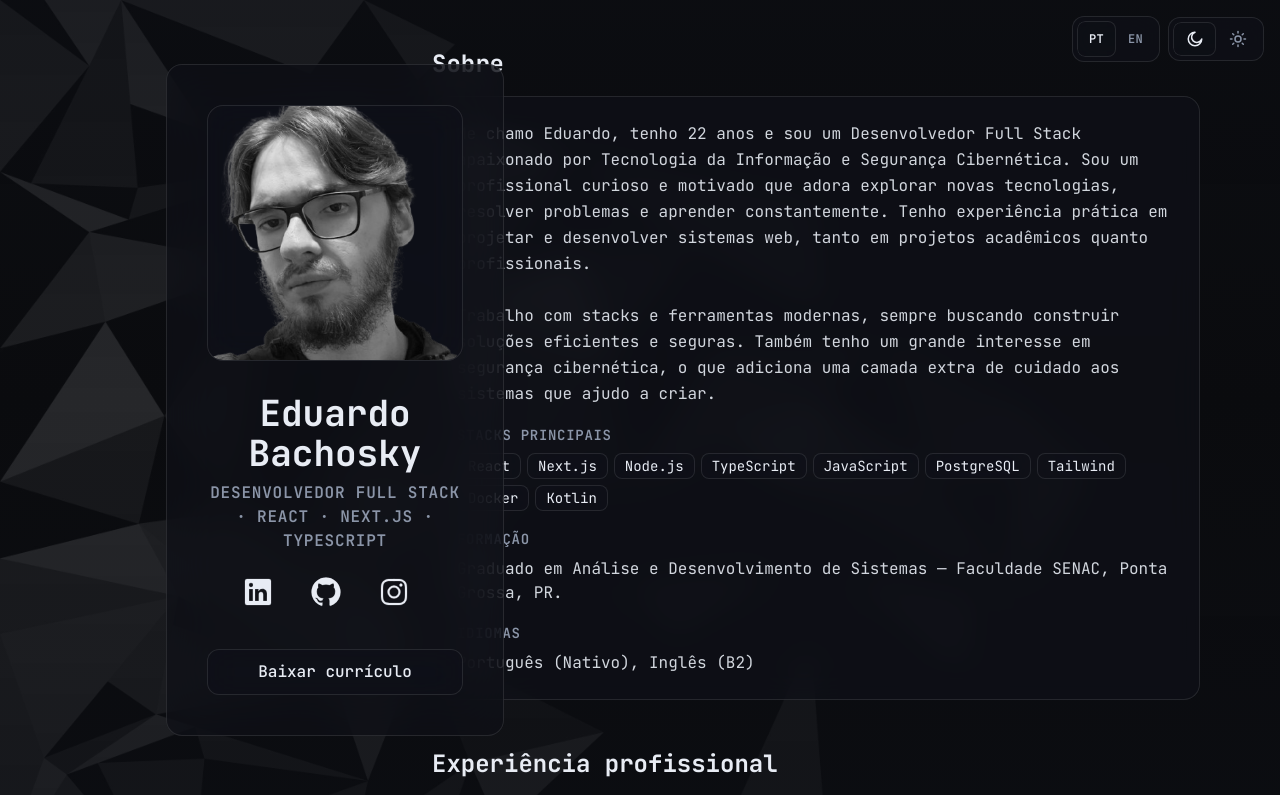
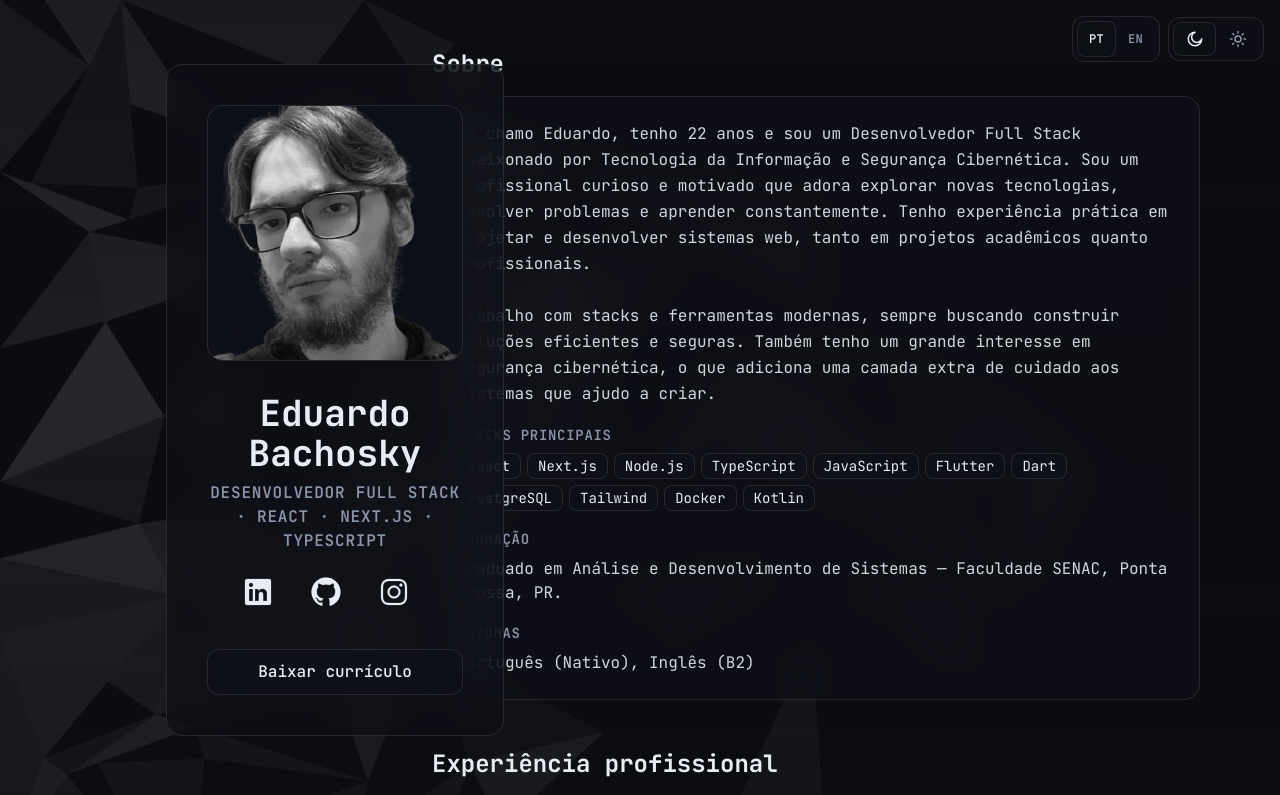
Before and after one commit to voronll/voronll-portfolio, a Next.js app: page /pt-BR in a window 1280 px wide. Shown: the top 795 px of the page. Built offline with nearby package versions, Linux system fonts and the light colour scheme.

Commit message:
feat: update technology stack in Sobre component to include Flutter and Dart

```diff
--- a/components/sections/Sobre.tsx
+++ b/components/sections/Sobre.tsx
@@ -2,7 +2,7 @@ import { GlassCard } from "@/components/ui/GlassCard";
 import { useTranslations } from "next-intl";
 
 const SOBRE = {
-  stack: ["React", "Next.js", "Node.js", "TypeScript", "JavaScript", "PostgreSQL", "Tailwind", "Docker", "Kotlin"],
+  stack: ["React", "Next.js", "Node.js", "TypeScript", "JavaScript","Flutter","Dart","PostgreSQL", "Tailwind", "Docker", "Kotlin"],
 };
 
 export function Sobre() {
```
